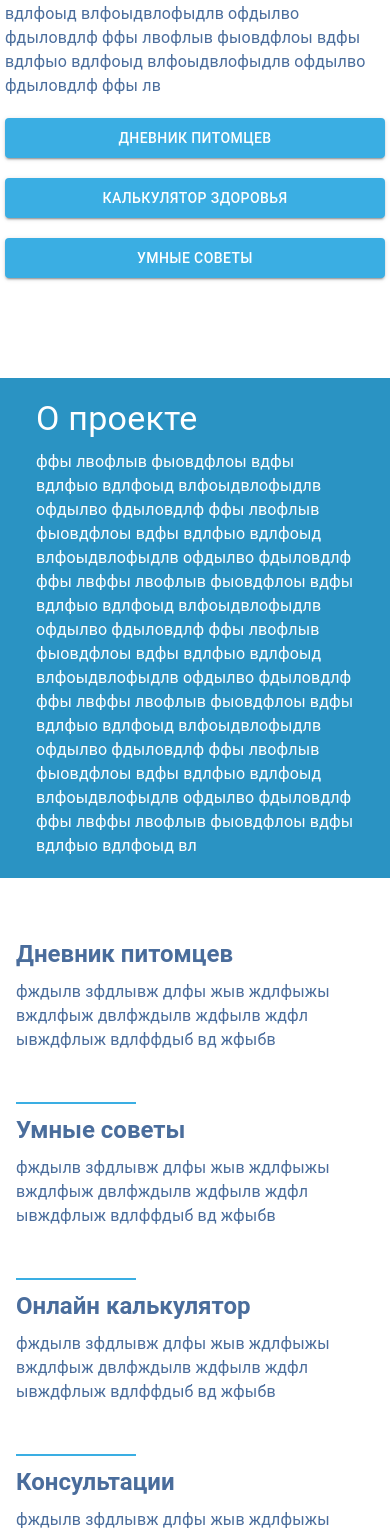
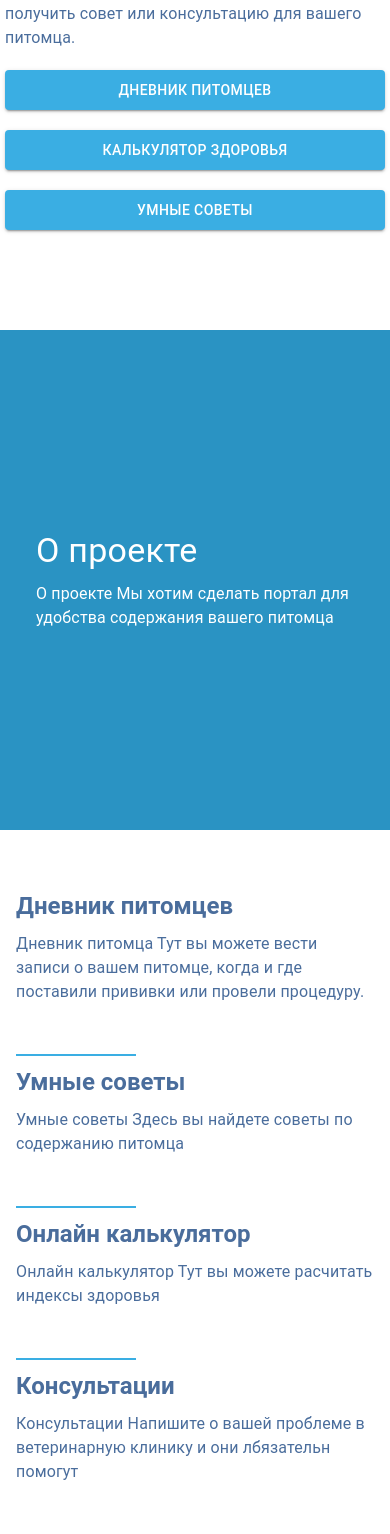
Before and after one commit to mrmainly/mobivet, a React (Create React App) app: page / in a window 390 px wide. Shown: the part 432-1966 px from the top of the page. Built offline with nearby package versions, Linux system fonts and the light colour scheme.

Commit message:
added text in home page delete phone in header

```diff
--- a/src/components/Layout/Header.js
+++ b/src/components/Layout/Header.js
@@ -219,7 +219,7 @@ export default function Header() {
                             <img src={'/img/27406a921.png'} className={classes.img} />
                         </Box>
                         <Box className={classes.headerBlock}>
-                            <Box style={{ display: 'flex', alignItems: 'center' }}>
+                            {/* <Box style={{ display: 'flex', alignItems: 'center' }}>
                                 <img src={'/img/V.png'} style={{ marginRight: 10 }} />
                                 <Box>
                                     <Typography style={{ fontSize: 11 }}>Call-центр: </Typography>
@@ -235,7 +235,7 @@ export default function Header() {
                                         <Typography variant="body1" style={{ marginLeft: 10 }}>395651(детская)</Typography>
                                     </Box>
                                 </Box>
-                            </Box>
+                            </Box> */}
                         </Box>
                     </Container>
                 </Box >
--- a/src/pages/home/compnents/FirstScreen.js
+++ b/src/pages/home/compnents/FirstScreen.js
@@ -40,7 +40,7 @@ const FirstScreen = () => {
             </Box>
             <Box className={classes.infoBlock}>
                 <Typography variant="h4" className={classes.text}>MOBIVET</Typography>
-                <Typography variant="body1" className={classes.text}>ффы лвофлыв фыовдфлоы вдфы вдлфыо вдлфоыд влфоыдвлофыдлв офдылво фдыловдлф ффы лвофлыв фыовдфлоы вдфы вдлфыо вдлфоыд влфоыдвлофыдлв офдылво фдыловдлф ффы лв</Typography>
+                <Typography variant="body1" className={classes.text}>Мобивет Здесь вы можете вести дневик, получить совет или консультацию для вашего питомца.</Typography>
                 <ButtonCustom>Дневник питомцев</ButtonCustom>
                 <ButtonCustom>Калькулятор здоровья</ButtonCustom>
                 <ButtonCustom>Умные советы</ButtonCustom>
--- a/src/pages/home/compnents/SecondScreen.js
+++ b/src/pages/home/compnents/SecondScreen.js
@@ -66,7 +66,7 @@ const SecondScreen = () => {
                 <Grid container className={classes.content}>
                     <Grid item className={classes.infoBlock} lg={6} xs={12} xl={6} md={6} sm={12} >
                         <Typography variant="h4" style={{ marginBottom: 10 }}>О проекте</Typography>
-                        <Typography variant="body1">ффы лвофлыв фыовдфлоы вдфы вдлфыо вдлфоыд влфоыдвлофыдлв офдылво фдыловдлф ффы лвофлыв фыовдфлоы вдфы вдлфыо вдлфоыд влфоыдвлофыдлв офдылво фдыловдлф ффы лвффы лвофлыв фыовдфлоы вдфы вдлфыо вдлфоыд влфоыдвлофыдлв офдылво фдыловдлф ффы лвофлыв фыовдфлоы вдфы вдлфыо вдлфоыд влфоыдвлофыдлв офдылво фдыловдлф ффы лвффы лвофлыв фыовдфлоы вдфы вдлфыо вдлфоыд влфоыдвлофыдлв офдылво фдыловдлф ффы лвофлыв фыовдфлоы вдфы вдлфыо вдлфоыд влфоыдвлофыдлв офдылво фдыловдлф ффы лвффы лвофлыв фыовдфлоы вдфы вдлфыо вдлфоыд вл</Typography>
+                        <Typography variant="body1">О проекте Мы хотим сделать портал для удобства содержания вашего питомца</Typography>
                     </Grid>
                     <Grid item className={classes.imgBlock} lg={6} xs={12} xl={6} md={6} sm={12}>
                         <img src="/img/image2.png" style={{ width: '70%' }} />
--- a/src/pages/home/compnents/ThirdScreen.js
+++ b/src/pages/home/compnents/ThirdScreen.js
@@ -53,17 +53,17 @@ const ThirdScreen = () => {
                 <Grid className={classes.infoBlock} item xl={4} sm={12} xs={12} md={12} lg={4}>
                     <Box className={classes.infoBlockItem}>
                         <Typography variant="h5" className={classes.title}>Дневник питомцев</Typography>
-                        <Typography variant="body1">фждылв зфдлывж длфы жыв ждлфыжы вждлфыж двлфждылв ждфылв ждфл ывждфлыж вдлффдыб вд жфыбв</Typography>
+                        <Typography variant="body1">Дневник питомца Тут вы можете вести записи о вашем питомце, когда и где поставили прививки или провели процедуру.</Typography>
                         <Box className={classes.line}></Box>
                     </Box>
                     <Box className={classes.infoBlockItem}>
                         <Typography variant="h5" className={classes.title}>Умные советы</Typography>
-                        <Typography variant="body1">фждылв зфдлывж длфы жыв ждлфыжы вждлфыж двлфждылв ждфылв ждфл ывждфлыж вдлффдыб вд жфыбв</Typography>
+                        <Typography variant="body1">Умные советы Здесь вы найдете советы по содержанию питомца</Typography>
                         <Box className={classes.line}></Box>
                     </Box>
                     <Box className={classes.infoBlockItem}>
                         <Typography variant="h5" className={classes.title}>Онлайн калькулятор</Typography>
-                        <Typography variant="body1">фждылв зфдлывж длфы жыв ждлфыжы вждлфыж двлфждылв ждфылв ждфл ывждфлыж вдлффдыб вд жфыбв</Typography>
+                        <Typography variant="body1">Онлайн калькулятор Тут вы можете расчитать индексы здоровья</Typography>
                         <Box className={classes.lineShow}></Box>
                     </Box>
                 </Grid>
@@ -73,12 +73,16 @@ const ThirdScreen = () => {
                 <Grid className={classes.infoBlock} item xl={4} sm={12} xs={12} md={12} lg={4}>
                     <Box className={classes.infoBlockItem}>
                         <Typography variant="h5" className={classes.title}>Консультации</Typography>
-                        <Typography variant="body1">фждылв зфдлывж длфы жыв ждлфыжы вждлфыж двлфждылв ждфылв ждфл ывждфлыж вдлффдыб вд жфыбв</Typography>
+                        <Typography variant="body1">Консультации
+
+                            Напишите о вашей проблеме в ветеринарную клинику и они лбязательн помогут</Typography>
                         <Box className={classes.line}></Box>
                     </Box>
                     <Box className={classes.infoBlockItem}>
                         <Typography variant="h5" className={classes.title}>Телеветеринария</Typography>
-                        <Typography variant="body1">фждылв зфдлывж длфы жыв ждлфыжы вждлфыж двлфждылв ждфылв ждфл ывждфлыж вдлффдыб вд жфыбв</Typography>
+                        <Typography variant="body1">Телеветеринария
+
+                            Вы можете получить онлайн консультацию о здоровье вашего питомца</Typography>
                     </Box>
                 </Grid>
             </Grid>
```
